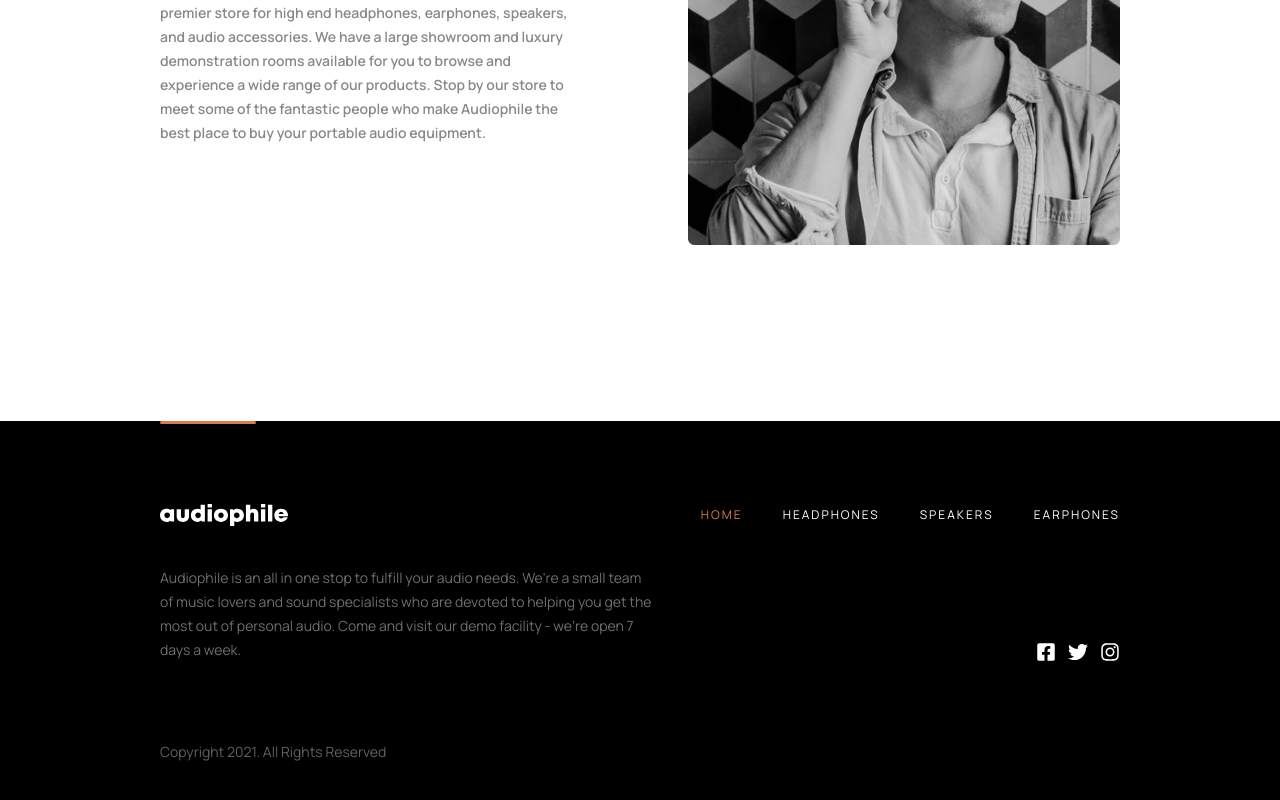
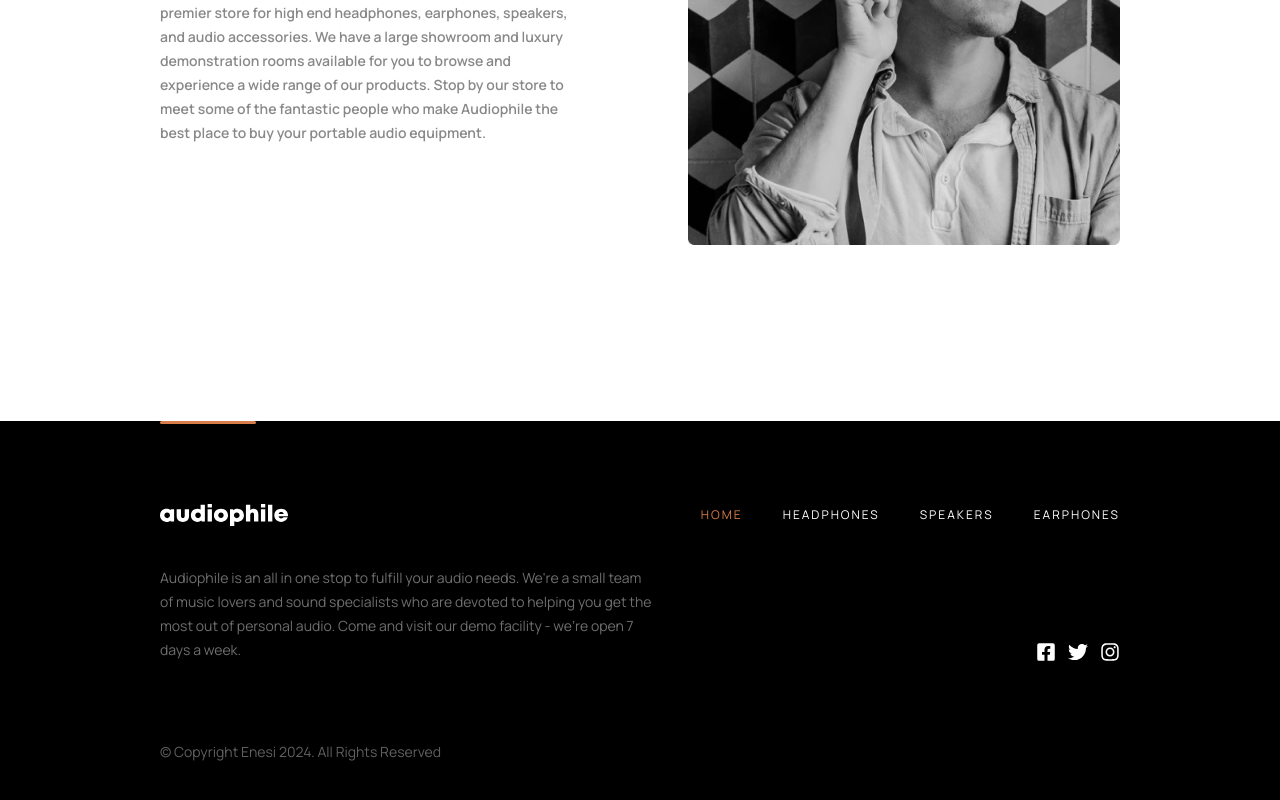
Before and after one commit to Mahmud1087/portfolio-projects, a React (Vite) app in the folder audiophile_ecommerce/: page / in a window 1280 px wide. Shown: the part 2923-3723 px from the top of the page. Built offline with nearby package versions, Linux system fonts and the light colour scheme.

Commit message:
edited the Footer

```diff
--- a/audiophile_ecommerce/src/components/Footer.jsx
+++ b/audiophile_ecommerce/src/components/Footer.jsx
@@ -51,7 +51,7 @@ export default function Footer() {
             </div>
 
             <p className='mt-20 text-[#ffffff60] text-sm'>
-              Copyright 2021. All Rights Reserved
+              &copy; Copyright Enesi 2024. All Rights Reserved
             </p>
           </article>
         </section>
```
